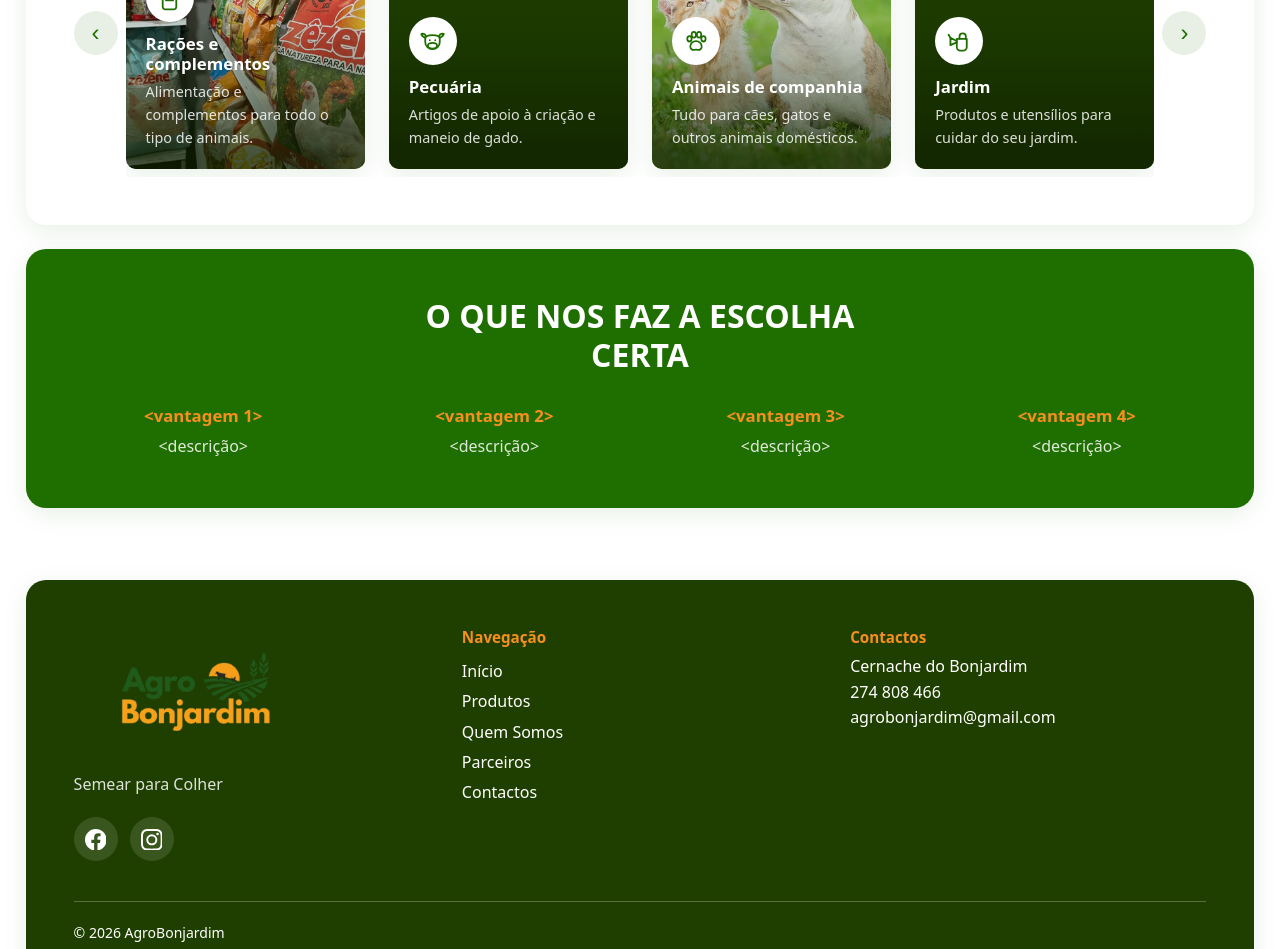
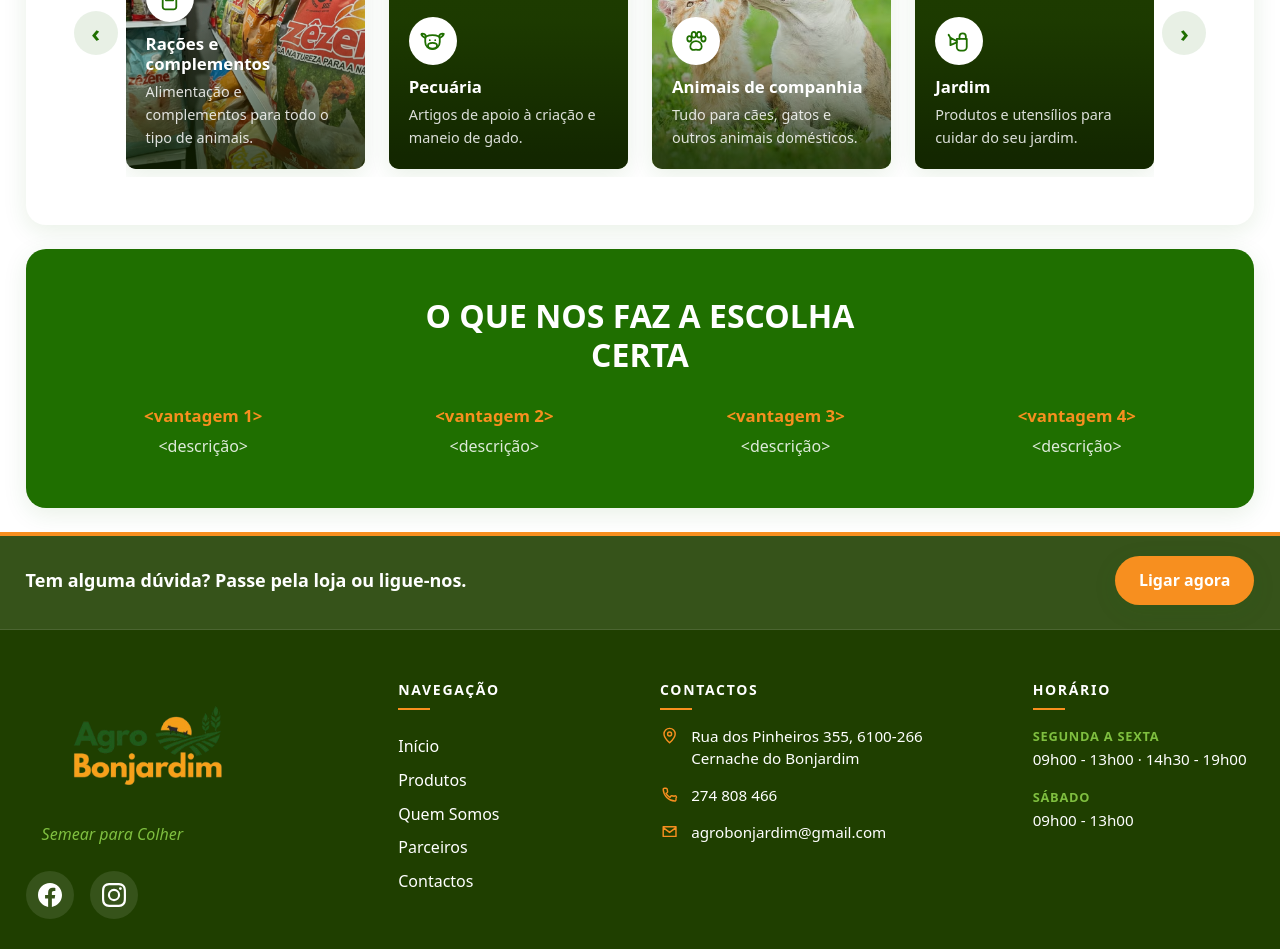
Before and after one commit to afonsohj1812/AgroBonjardim, a Vue app: page / in a window 1280 px wide. Shown: the part 1848-2797 px from the top of the page. Built offline with nearby package versions, Linux system fonts and the light colour scheme.

Commit message:
Better footer and header

```diff
--- a/src/components/AppFooter.vue
+++ b/src/components/AppFooter.vue
@@ -14,15 +14,49 @@ const social = [
     path: "M12 2.163c3.204 0 3.584.012 4.85.07 3.252.148 4.771 1.691 4.919 4.919.058 1.265.069 1.645.069 4.849 0 3.205-.012 3.584-.069 4.849-.149 3.225-1.664 4.771-4.919 4.919-1.266.058-1.644.07-4.85.07-3.204 0-3.584-.012-4.849-.07-3.26-.149-4.771-1.699-4.919-4.92-.058-1.265-.07-1.644-.07-4.849 0-3.204.013-3.583.07-4.849.149-3.227 1.664-4.771 4.919-4.919 1.266-.057 1.645-.069 4.849-.069zM12 0C8.741 0 8.333.014 7.053.072 2.695.272.273 2.69.073 7.052.014 8.333 0 8.741 0 12c0 3.259.014 3.668.072 4.948.2 4.358 2.618 6.78 6.98 6.98C8.333 23.986 8.741 24 12 24c3.259 0 3.668-.014 4.948-.072 4.354-.2 6.782-2.618 6.979-6.98.059-1.28.073-1.689.073-4.948 0-3.259-.014-3.667-.072-4.947-.196-4.354-2.617-6.78-6.979-6.98C15.668.014 15.259 0 12 0zm0 5.838a6.162 6.162 0 100 12.324 6.162 6.162 0 000-12.324zM12 16a4 4 0 110-8 4 4 0 010 8zm6.406-11.845a1.44 1.44 0 100 2.881 1.44 1.44 0 000-2.881z",
   },
 ];
+
+const contacts = [
+  {
+    href: "https://www.google.com/maps?q=Agro+Bonjardim",
+    text: "Rua dos Pinheiros 355, 6100-266 Cernache do Bonjardim",
+    path: "M12 21s7-6.2 7-11a7 7 0 1 0-14 0c0 4.8 7 11 7 11z M12 12.5a2.5 2.5 0 1 0 0-5 2.5 2.5 0 0 0 0 5z",
+  },
+  {
+    href: "tel:274808466",
+    text: "274 808 466",
+    path: "M4 5.5A1.5 1.5 0 0 1 5.5 4h2A1.5 1.5 0 0 1 9 5.2l.5 3a1.5 1.5 0 0 1-.7 1.5l-1.3.8a12 12 0 0 0 5 5l.8-1.3a1.5 1.5 0 0 1 1.5-.7l3 .5A1.5 1.5 0 0 1 20 16.5v2a1.5 1.5 0 0 1-1.6 1.5A15.5 15.5 0 0 1 4 5.6z",
+  },
+  {
+    href: "mailto:agrobonjardim@gmail.com",
+    text: "agrobonjardim@gmail.com",
+    path: "M4 6h16v12H4z M4 7l8 6 8-6",
+  },
+];
+
+const scrollTop = () => window.scrollTo({ top: 0, behavior: "smooth" });
+
+const hours = [
+  { days: "Segunda a Sexta", time: "09h00 - 13h00 · 14h30 - 19h00" },
+  { days: "Sábado", time: "09h00 - 13h00" },
+];
+
+const call = () => (window.location.href = "tel:274808466");
 </script>
 
 <template>
-  <footer class="container">
-    <div class="panel panel--green inner">
+  <footer class="footer">
+    <div class="cta">
+      <div class="inner cta_row">
+        <p>Tem alguma dúvida? Passe pela loja ou ligue-nos.</p>
+        <button class="button" @click="call">Ligar agora</button>
+      </div>
+    </div>
+
+    <div class="inner">
       <div class="cols">
         <div>
           <img class="logo" :src="logo" alt="AgroBonjardim" />
-          <p class="muted">Semear para Colher</p>
+          <p class="slogan">Semear para Colher</p>
 
           <ul class="social">
             <li v-for="s in social" :key="s.label">
@@ -49,90 +83,231 @@ const social = [
 
         <div>
           <h3>Contactos</h3>
-          <p>Cernache do Bonjardim</p>
-          <p>274 808 466</p>
-          <p>agrobonjardim@gmail.com</p>
+          <ul class="contacts">
+            <li v-for="c in contacts" :key="c.text">
+              <a :href="c.href" target="_blank" rel="noopener">
+                <svg
+                  viewBox="0 0 24 24"
+                  fill="none"
+                  stroke="currentColor"
+                  stroke-width="1.8"
+                  stroke-linecap="round"
+                  stroke-linejoin="round"
+                  aria-hidden="true"
+                >
+                  <path :d="c.path" />
+                </svg>
+                {{ c.text }}
+              </a>
+            </li>
+          </ul>
+        </div>
+
+        <div>
+          <h3>Horário</h3>
+          <ul class="hours">
+            <li v-for="h in hours" :key="h.days">
+              <strong>{{ h.days }}</strong>
+              <span>{{ h.time }}</span>
+            </li>
+          </ul>
         </div>
       </div>
 
-      <p class="bottom">© {{ new Date().getFullYear() }} AgroBonjardim</p>
+      <div class="bottom">
+        <p>© {{ new Date().getFullYear() }} AgroBonjardim</p>
+        <button class="top" @click="scrollTop">Voltar ao topo ↑</button>
+      </div>
     </div>
   </footer>
 </template>
 
 <style scoped>
+.footer {
+  position: relative;
+  color: var(--white);
+  background: var(--green-dark);
+}
+
+.footer::before {
+  content: "";
+  position: absolute;
+  inset: 0 0 auto;
+  height: 4px;
+  background-color: var(--orange);
+}
+
+.cta {
+  background: rgba(255, 255, 255, 0.1);
+  border-bottom: 1px solid rgba(255, 255, 255, 0.1);
+}
+
 .inner {
-  margin-top: 3rem;
-  background: var(--green-dark);
+  padding-inline: var(--gutter);
+}
+
+.cta_row {
+  display: flex;
+  flex-wrap: wrap;
+  align-items: center;
+  justify-content: space-between;
+  gap: 1rem;
+  padding-block: 1.5rem;
+}
+
+.cta_row p {
+  font-size: 1.125rem;
+  font-weight: bold;
 }
 
 .cols {
   display: grid;
-  grid-template-columns: repeat(auto-fit, minmax(200px, 1fr));
-  gap: 2rem;
+  grid-template-columns: 1.5fr 1fr 1.5fr 1fr;
+  gap: 2.5rem;
+  padding-top: clamp(2rem, 4vw, 3.5rem);
+}
+
+@media (max-width: 900px) {
+  .cols {
+    grid-template-columns: repeat(auto-fit, minmax(200px, 1fr));
+  }
 }
 
 .logo {
   height: 8rem;
-  width: auto;
-  margin-bottom: 1rem;
+}
+
+.slogan {
+  margin: 0.75rem 0 0 1rem;
+  font-style: italic;
+  color: var(--green-light);
+}
+
+ul {
+  list-style: none;
+  display: grid;
+  gap: 1rem;
 }
 
 .social {
-  list-style: none;
   display: flex;
-  gap: 0.75rem;
-  margin-top: 1.25rem;
+  gap: 1rem;
+  margin-top: 1.5rem;
 }
 
 .social a {
   display: grid;
   place-items: center;
-  width: 2.75rem;
-  height: 2.75rem;
+  width: 3rem;
+  height: 3rem;
   border-radius: 50%;
-  background: rgba(255, 255, 255, 0.12);
-  transition:
-    background 0.2s ease,
-    color 0.2s ease;
+  background: rgba(255, 255, 255, 0.1);
+  transition: all 0.2s ease;
 }
 
 .social a:hover {
   background: var(--orange);
-  color: var(--green-dark);
+  color: var(--green-darker);
+  transform: translateY(-2px);
 }
 
 .social svg {
-  width: 1.35rem;
-  height: 1.35rem;
+  width: 1.5rem;
+  height: 1.5rem;
 }
 
 h3 {
-  color: var(--orange);
-  font-size: 0.95rem;
-  margin-bottom: 0.5rem;
+  position: relative;
+  color: var(--white);
+  font-size: 0.875rem;
+  letter-spacing: 0.12em;
+  text-transform: uppercase;
+  padding-bottom: 0.75rem;
+  margin-bottom: 1rem;
+}
+
+h3::after {
+  content: "";
+  position: absolute;
+  left: 0;
+  bottom: 0;
+  width: 2rem;
+  height: 2px;
+  background: var(--orange);
 }
 
 nav {
   display: grid;
-  gap: 0.3rem;
+  gap: 0.5rem;
   align-content: start;
+}
+
+nav a {
+  width: fit-content;
+  transition: transform 0.2s ease;
+}
+
+nav a:hover {
+  transform: translateX(5px);
 }
 
 a {
   color: var(--white);
   text-decoration: none;
-  width: fit-content;
 }
 
 a:hover {
   color: var(--orange);
 }
 
+.contacts a {
+  display: grid;
+  grid-template-columns: auto 1fr;
+  gap: 0.75rem;
+  align-items: start;
+  font-size: 0.95rem;
+  line-height: 1.4;
+}
+
+.contacts svg {
+  width: 1.2rem;
+  height: 1.2rem;
+  color: var(--orange);
+}
+
+.hours {
+  font-size: 0.95rem;
+}
+
+.hours strong {
+  display: block;
+  color: var(--green-light);
+  font-size: 0.8rem;
+  text-transform: uppercase;
+  letter-spacing: 0.06em;
+}
+
 .bottom {
-  margin-top: 2.5rem;
-  padding-top: 1.25rem;
-  border-top: 1px solid rgba(255, 255, 255, 0.25);
+  display: flex;
+  flex-wrap: wrap;
+  gap: 1rem;
+  justify-content: space-between;
+  margin-top: 4rem;
+  padding-block: 1.5rem;
+  border-top: 1px solid rgba(255, 255, 255, 0.15);
   font-size: 0.875rem;
+  color: rgba(255, 255, 255, 0.7);
+}
+
+.top {
+  border: none;
+  background: none;
+  font: inherit;
+  color: inherit;
+  cursor: pointer;
+}
+
+.top:hover {
+  color: var(--orange);
 }
 </style>
--- a/src/style.css
+++ b/src/style.css
@@ -4,6 +4,7 @@
   --green-dark: rgb(31, 63, 0);
   --green-darker: rgb(15, 31, 0);
   --green-soft: rgba(31, 111, 0, 0.1);
+  --orange-light: rgb(255, 159, 31);
   --orange: rgb(247, 143, 31);
   --orange-soft: rgba(247, 143, 31, 0.1);
   --white: #ffffff;
@@ -43,6 +44,12 @@ body {
 
 main {
   flex: 1;
+}
+
+@media (max-width: 720px) {
+  main {
+    padding-top: var(--header-height);
+  }
 }
 
 h1,
@@ -136,30 +143,51 @@ a {
 
 .button {
   display: inline-block;
-  padding: 0.7rem 1.6rem;
-  border: 2px solid var(--green);
+  padding: 0.75rem 1.5rem;
+  border: none;
   border-radius: 1000px;
-  background: var(--green);
+  font: inherit;
+  background: var(--orange);
   color: var(--white);
-  font: inherit;
-  font-weight: 600;
+  font-weight: bold;
   text-decoration: none;
   cursor: pointer;
   box-shadow: var(--shadow);
   transition:
-    transform 0.2s ease,
-    box-shadow 0.2s ease;
+    transform 0.25s ease,
+    background 0.25s ease,
+    box-shadow 0.25s ease;
 }
 
 .button:hover {
   transform: translateY(-2px);
+  background: var(--orange-light);
   box-shadow: var(--shadow-lift);
 }
 
-.button--accent {
+.button--upper {
+  text-transform: uppercase;
+  letter-spacing: 0.1rem;
+}
+
+.button--round {
+  flex: none;
+  display: grid;
+  place-items: center;
+  width: 2.75rem;
+  height: 2.75rem;
+  padding: 0;
+  border-radius: 50%;
+  background: var(--green-soft);
+  color: var(--green);
+  font-size: 1.5rem;
+  line-height: 1;
+  box-shadow: none;
+}
+
+.button--round:hover {
   background: var(--orange);
-  border-color: var(--orange);
-  color: var(--text);
+  color: var(--white);
 }
 
 .category {
--- a/src/views/HomeView.vue
+++ b/src/views/HomeView.vue
@@ -75,13 +75,8 @@ onUnmounted(() => clearInterval(timer));
       ></video>
 
       <div class="hero_content">
-        <ul class="badges">
-          <li>Agricultura &amp; Pecuária</li>
-          <li>Jardinagem &amp; Ferramentas</li>
-        </ul>
-
         <div class="hero_grid">
-          <h1>Tudo para o campo, a horta e o jardim</h1>
+          <h1>Tudo para a agricultura, a pecuária e o jardim</h1>
 
           <div class="hero_aside">
             <p>
@@ -89,10 +84,7 @@ onUnmounted(() => clearInterval(timer));
               Ao lado de agricultores, empresas e clientes particulares em
               Cernache do Bonjardim.
             </p>
-            <RouterLink
-              class="button button--accent"
-              :to="{ name: 'products' }"
-            >
+            <RouterLink class="button" :to="{ name: 'products' }">
               Os nossos produtos
             </RouterLink>
           </div>
@@ -153,7 +145,11 @@ onUnmounted(() => clearInterval(timer));
       </div>
 
       <div class="carousel">
-        <button class="arrow" aria-label="Anterior" @click="slide(-1)">
+        <button
+          class="button button--round"
+          aria-label="Anterior"
+          @click="slide(-1)"
+        >
           ‹
         </button>
 
@@ -181,7 +177,13 @@ onUnmounted(() => clearInterval(timer));
           </li>
         </ul>
 
-        <button class="arrow" aria-label="Seguinte" @click="slide(1)">›</button>
+        <button
+          class="button button--round"
+          aria-label="Seguinte"
+          @click="slide(1)"
+        >
+          ›
+        </button>
       </div>
     </section>
 
@@ -268,6 +270,7 @@ onUnmounted(() => clearInterval(timer));
 }
 
 .hero_grid h1 {
+  text-wrap: balance;
   font-size: clamp(2rem, 5.5vw, 4rem);
   font-weight: 800;
 }
@@ -416,24 +419,6 @@ onUnmounted(() => clearInterval(timer));
   }
 }
 
-.arrow {
-  flex: none;
-  width: 2.75rem;
-  height: 2.75rem;
-  border: none;
-  border-radius: 50%;
-  background: var(--green-soft);
-  color: var(--green);
-  font-size: 1.5rem;
-  line-height: 1;
-  cursor: pointer;
-}
-
-.arrow:hover {
-  background: var(--orange);
-  color: var(--white);
-}
-
 .features {
   display: grid;
   grid-template-columns: repeat(auto-fit, minmax(180px, 1fr));
```
Also changed, not shown: src/components/AppHeader.vue (+89 -40 lines).
